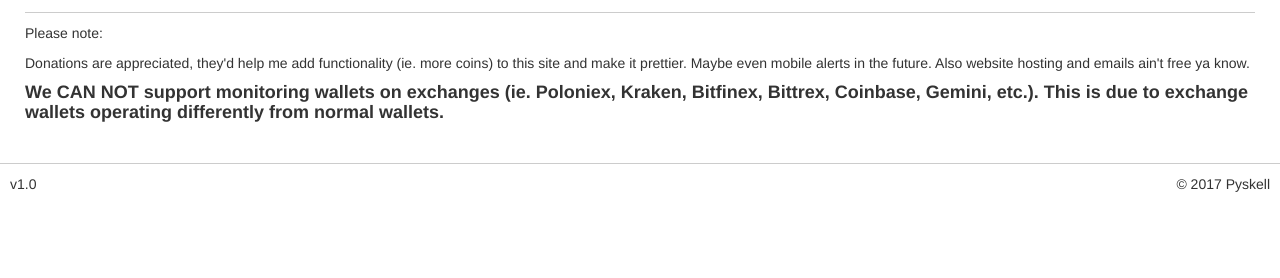
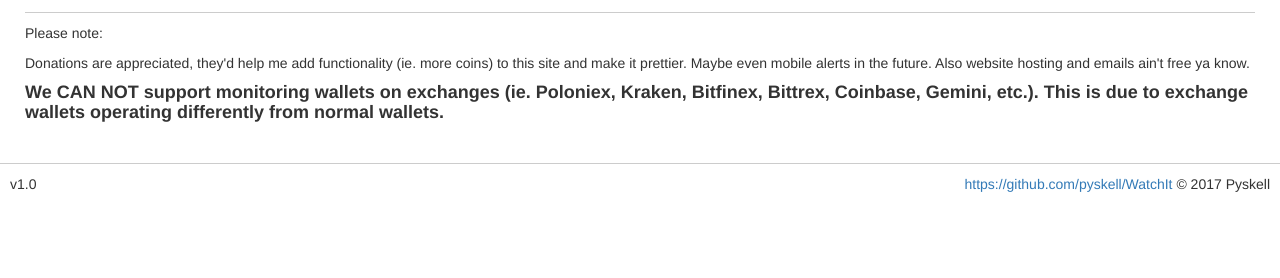
Before and after one commit to pyskell/WatchIt, a Flask app: template app/templates/pages/help_page.html in a window 1280 px wide. Shown: the part 379-657 px from the top of the page. Run offline with Flask 2, Linux system fonts and the light colour scheme; the template is opened without the code that fills it, so the values that code supplies are empty; some libraries are stand-ins or nearby versions.

Commit message:
Small tweaks to layout

```diff
--- a/app/templates/layout.html
+++ b/app/templates/layout.html
@@ -7,7 +7,7 @@
         <meta name="viewport" content="width=device-width, initial-scale=1">
         <!-- These 3 meta tags MUST come first -->
 
-        <title>Flask-User Starter App</title>
+        <title>WatchIt: Cryptocurrency Wallet Monitor</title>
 
         <!-- Bootstrap CSS and JS -->
         <link href="{{ url_for('static', filename='bootstrap/css/bootstrap.min.css') }}" rel="stylesheet">
@@ -70,7 +70,7 @@
         <hr class="no-margins"/>
         <div id="footer-div" class="clearfix with-margins">
             <div class="pull-left">{{ user_manager.app_name }} v1.0</div>
-            <div class="pull-right">&copy; 2017 Pyskell</div>
+            <div class="pull-right"> <a href="https://github.com/pyskell/WatchIt">https://github.com/pyskell/WatchIt</a> &copy; 2017 Pyskell</div>
         </div>
 
         <!-- Bootstrap JS -->
```
